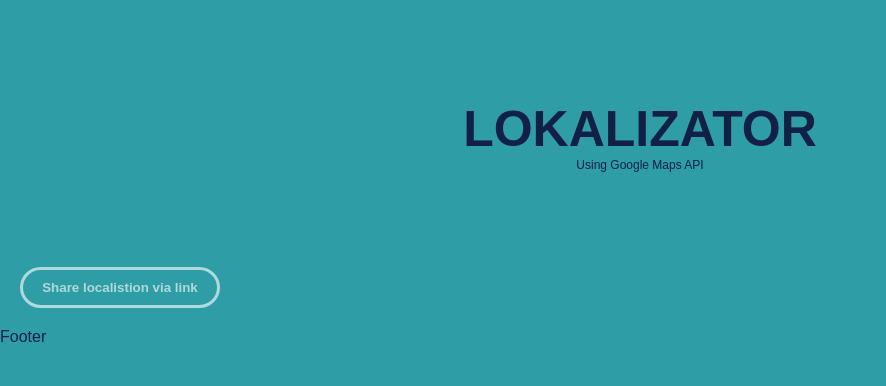
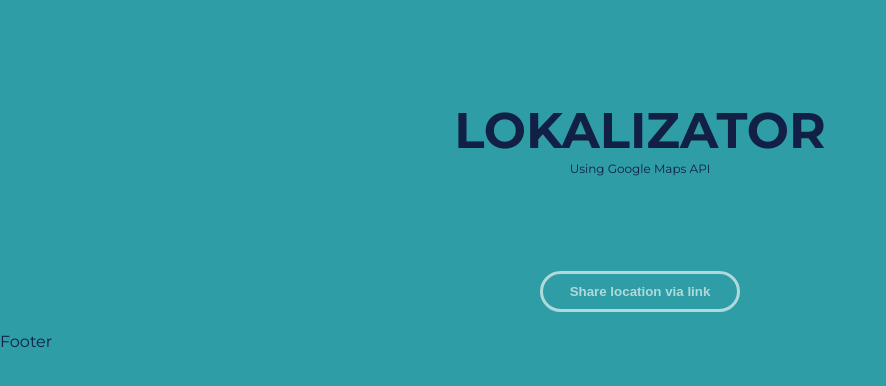
Before and after one commit to maciejwalega17/mapa_czystyjs, a plain HTML site: page index.html in a window 1280 px wide. Shown: the whole page, without its empty margins (0-886 px from the left). Drawn offline with Linux system fonts and the light colour scheme.

Commit message:
changed html

```diff
--- a/index.html
+++ b/index.html
@@ -10,18 +10,20 @@
 			src="https://kit.fontawesome.com/a9d48ea0f2.js"
 			crossorigin="anonymous"
 		></script>
+		<link
+			href="https://fonts.googleapis.com/css?family=Montserrat:200,400,700&display=swap&subset=latin-ext"
+			rel="stylesheet"
+		/>
 	</head>
 	<body>
 		<header>
 			<h1>Lokalizator</h1>
 			<p class="under-title">Using Google Maps API</p>
 		</header>
-		<body>
-			<div>
+			<div class="container">
 				<div class="map"></div>
-				<button class="share">Share localistion via link</button>
+				<button class="share">Share location via link</button>
 			</div>
-		</body>
 		<footer>
 			<div><p>Footer</p></div>
 		</footer>
```
